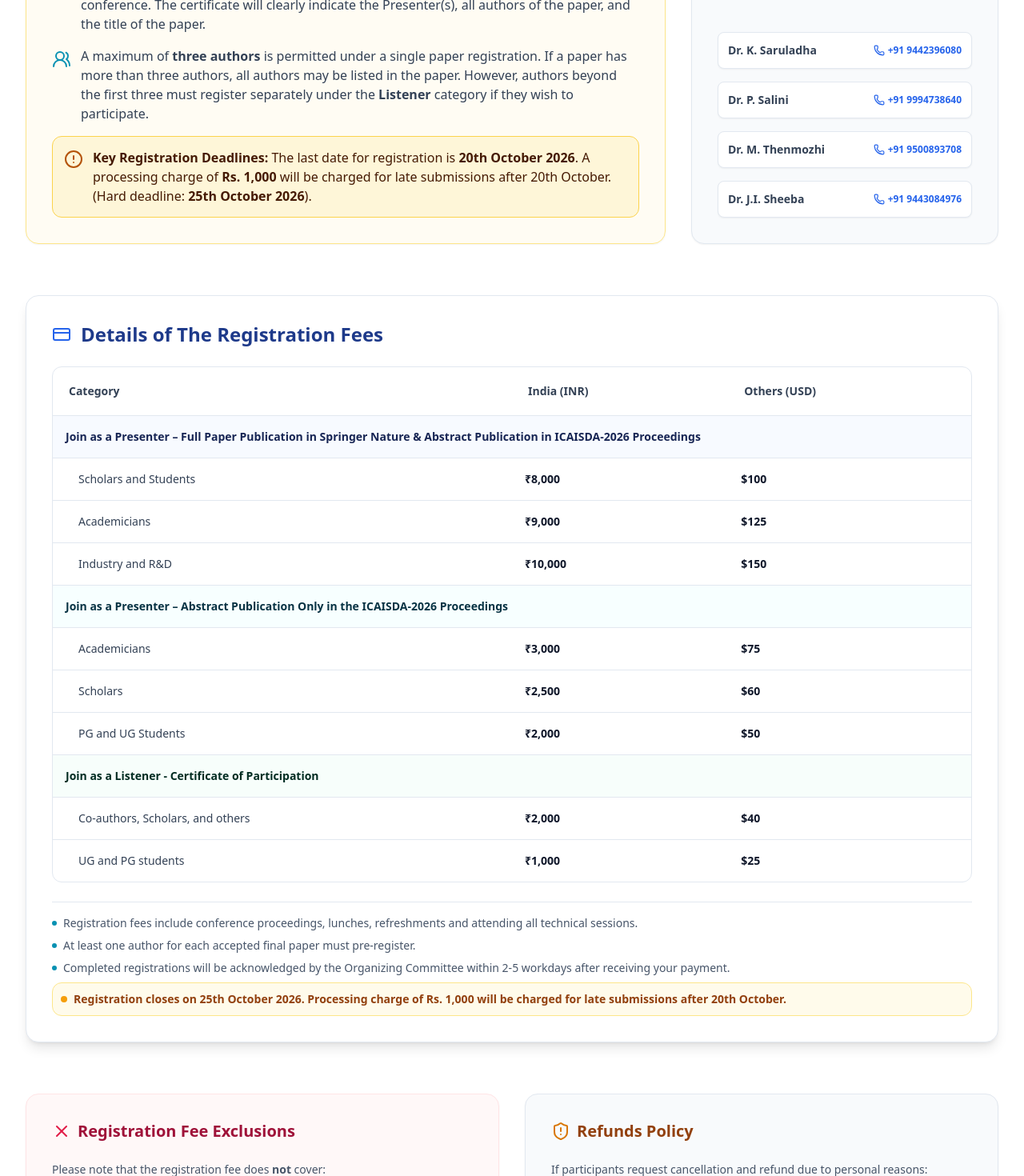
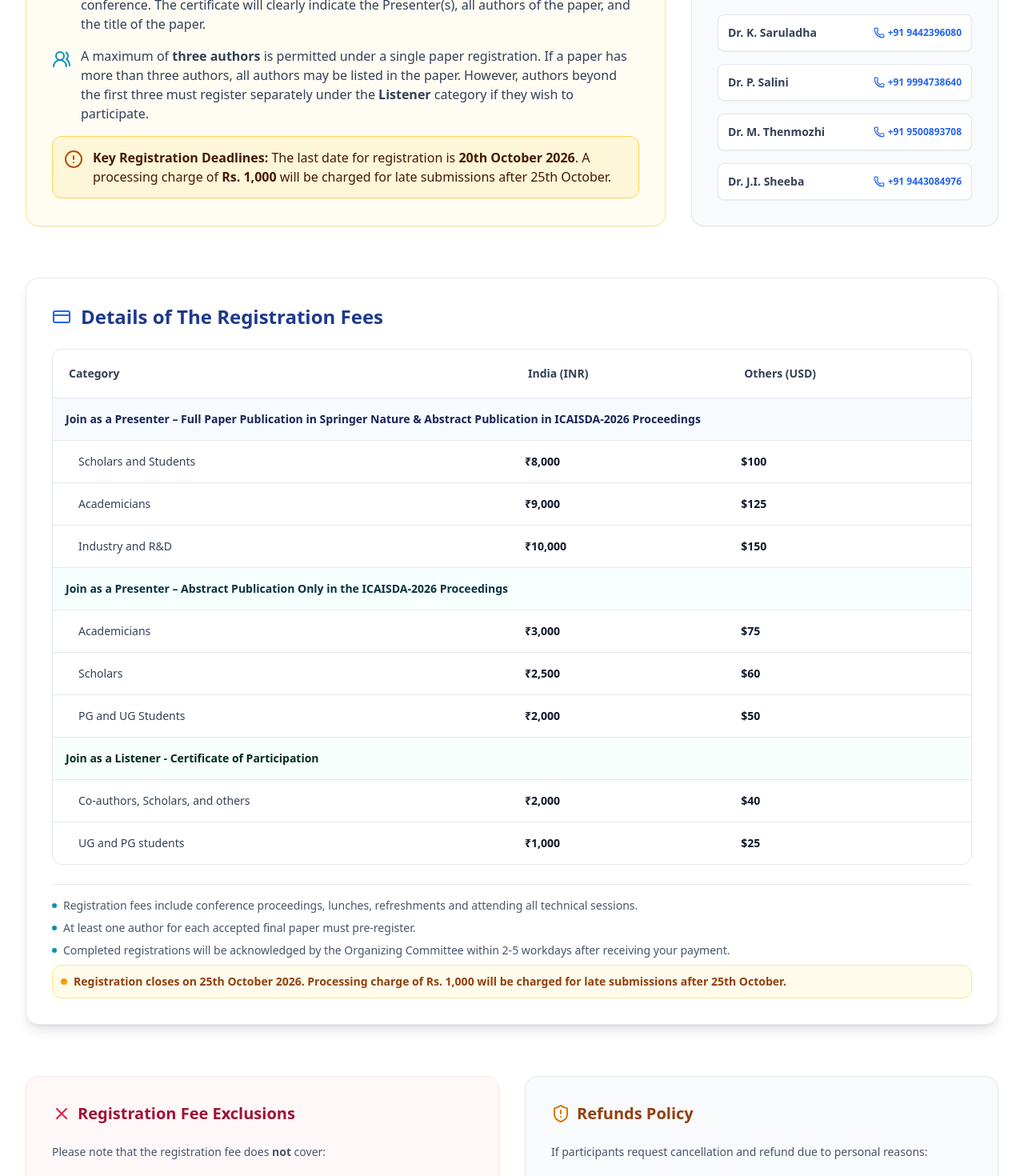
Before and after one commit to vikneshh-rs/icaisda26, a React (Vite) app in the folder CSE-Conference-main/: page /#/registration in a window 1280 px wide. Shown: the part 1884-3354 px from the top of the page at 80% size. Built offline with nearby package versions, Linux system fonts and the light colour scheme; no server answers.

Commit message:
Update late submission processing charge date to after 25th October

```diff
--- a/CSE-Conference-main/src/Components/Submission/Guidelines.jsx
+++ b/CSE-Conference-main/src/Components/Submission/Guidelines.jsx
@@ -41,7 +41,7 @@ const Guidelines = () => {
         </p>
         <p className="text-blue-800 text-center text-sm md:text-base font-medium mb-6">
           Last Date for Registration: <b>20th October 2026</b> &nbsp;|&nbsp; Registration Closing: <b>25th October 2026</b>
-          <span className="block text-xs md:text-sm text-amber-900 mt-1 font-semibold">⚠️ Registration closes on 25th October 2026. Late submission processing charges of Rs. 1,000 apply after 20th October.</span>
+          <span className="block text-xs md:text-sm text-amber-900 mt-1 font-semibold">⚠️ Registration closes on 25th October 2026. Late submission processing charges of Rs. 1,000 apply after 25th October.</span>
         </p>
 
         {/* Action Buttons Grid */}
--- a/CSE-Conference-main/src/Pages/ListenerRegistration.jsx
+++ b/CSE-Conference-main/src/Pages/ListenerRegistration.jsx
@@ -251,7 +251,7 @@ export default function ListenerRegistration() {
               </div>
             </div>
             <div className="bg-amber-400/20 border border-yellow-300/40 px-4 py-2 rounded-xl text-yellow-200 text-xs md:text-sm font-semibold text-center">
-              ⚠️ Registration closes on <strong className="text-yellow-300">25th October 2026</strong>. Late submission processing charges of <strong className="text-yellow-300">Rs. 1,000</strong> apply after 20th October.
+              ⚠️ Registration closes on <strong className="text-yellow-300">25th October 2026</strong>. Late submission processing charges of <strong className="text-yellow-300">Rs. 1,000</strong> apply after 25th October.
             </div>
           </div>
         </div>
--- a/CSE-Conference-main/src/Pages/PaperRegistration.jsx
+++ b/CSE-Conference-main/src/Pages/PaperRegistration.jsx
@@ -328,7 +328,7 @@ export default function PaperRegistration() {
               </div>
             </div>
             <div className="bg-amber-400/20 border border-yellow-300/40 px-4 py-2 rounded-xl text-yellow-200 text-xs md:text-sm font-semibold text-center">
-              ⚠️ Registration closes on <strong className="text-yellow-300">25th October 2026</strong>. Late submission processing charges of <strong className="text-yellow-300">Rs. 1,000</strong> apply after 20th October.
+              ⚠️ Registration closes on <strong className="text-yellow-300">25th October 2026</strong>. Late submission processing charges of <strong className="text-yellow-300">Rs. 1,000</strong> apply after 25th October.
             </div>
           </div>
         </div>
@@ -652,7 +652,7 @@ export default function PaperRegistration() {
 
             <div className="p-3 bg-amber-50 border border-amber-200 rounded-xl text-xs md:text-sm text-amber-800 font-medium flex items-center gap-2">
               <AlertCircle className="w-4 h-4 text-amber-600 shrink-0" />
-              <span><strong>Note:</strong> Last date for registration is <strong>20-10-2026</strong>. Registration closes on <strong>25th October 2026</strong>. Late submission processing charges of <strong>Rs. 1,000</strong> apply after 20th October.</span>
+              <span><strong>Note:</strong> Last date for registration is <strong>20-10-2026</strong>. Registration closes on <strong>25th October 2026</strong>. Late submission processing charges of <strong>Rs. 1,000</strong> apply after 25th October.</span>
             </div>
 
             {/* Payment Fields */}
--- a/CSE-Conference-main/src/Pages/Registration.jsx
+++ b/CSE-Conference-main/src/Pages/Registration.jsx
@@ -270,7 +270,7 @@ const Registration = () => {
               <div className="flex gap-3 bg-amber-100/60 p-3.5 rounded-xl border border-amber-300">
                 <AlertCircle className="w-6 h-6 text-amber-700 shrink-0 mt-0.5" />
                 <p className="text-amber-950 font-medium">
-                  <strong>Key Registration Deadlines:</strong> The last date for registration is <strong>20th October 2026</strong>. A processing charge of <strong>Rs. 1,000</strong> will be charged for late submissions after 20th October. (Hard deadline: <strong>25th October 2026</strong>).
+                  <strong>Key Registration Deadlines:</strong> The last date for registration is <strong>20th October 2026</strong>. A processing charge of <strong>Rs. 1,000</strong> will be charged for late submissions after 25th October.
                 </p>
               </div>
             </div>
@@ -396,7 +396,7 @@ const Registration = () => {
             </p>
             <p className="flex items-center gap-2 text-amber-800 font-semibold bg-amber-50 p-2.5 rounded-xl border border-amber-200">
               <span className="w-2 h-2 rounded-full bg-amber-500 shrink-0"></span>
-              Registration closes on 25th October 2026. Processing charge of Rs. 1,000 will be charged for late submissions after 20th October.
+              Registration closes on 25th October 2026. Processing charge of Rs. 1,000 will be charged for late submissions after 25th October.
             </p>
           </div>
         </div>
--- a/CSE-Conference-main/src/Pages/Timeline.jsx
+++ b/CSE-Conference-main/src/Pages/Timeline.jsx
@@ -130,7 +130,7 @@ const Timeline = () => {
         {/* Late Submission Notice */}
         <div className="w-full bg-amber-500/20 border border-amber-400/60 rounded-xl p-3.5 md:p-4 text-amber-200 text-xs sm:text-sm md:text-base font-semibold flex items-center justify-center gap-2 text-center">
           <span className="text-xl shrink-0">⚠️</span>
-          <span>Registration closes on <strong className="text-amber-300 font-bold">25th October 2026</strong>. Late submission processing charges of <strong className="text-amber-300 font-bold">Rs. 1,000</strong> apply after 20th October.</span>
+          <span>Registration closes on <strong className="text-amber-300 font-bold">25th October 2026</strong>. Late submission processing charges of <strong className="text-amber-300 font-bold">Rs. 1,000</strong> apply after 25th October.</span>
         </div>
       </div>
     </div>
```
